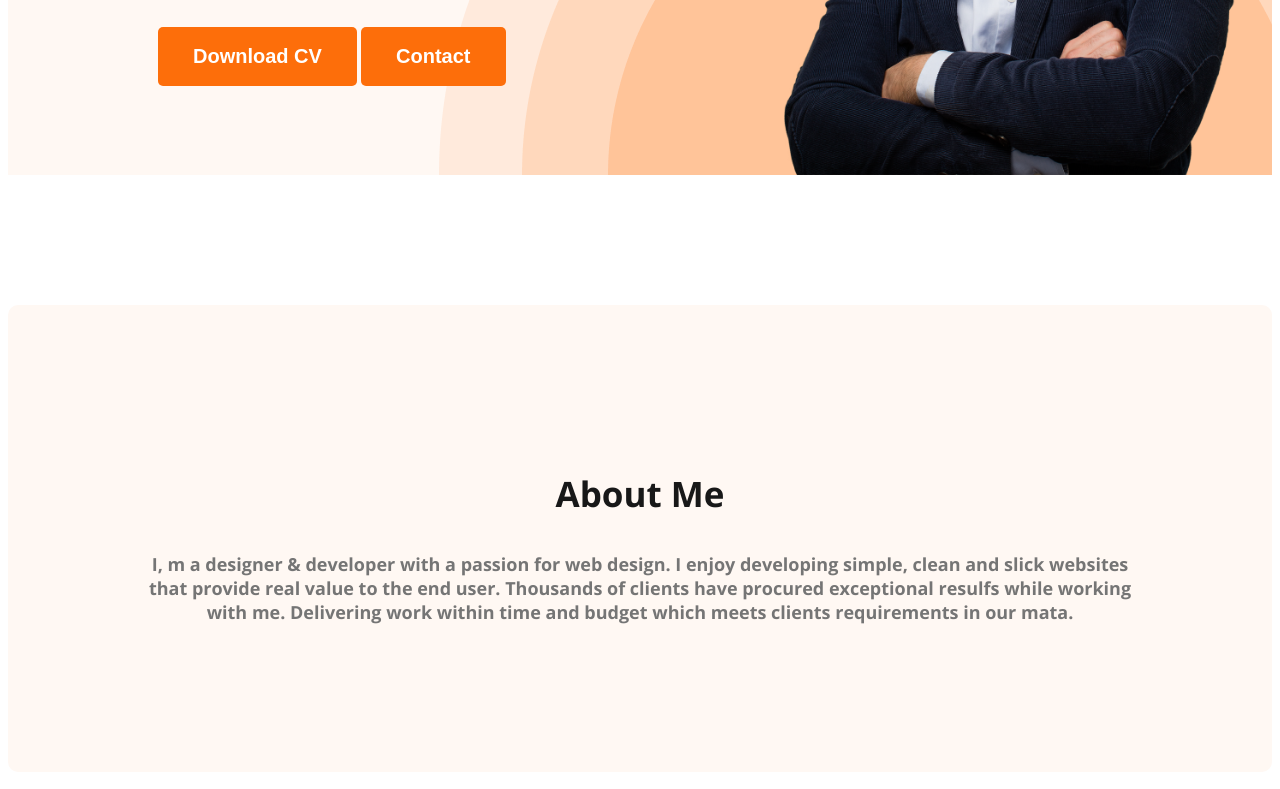
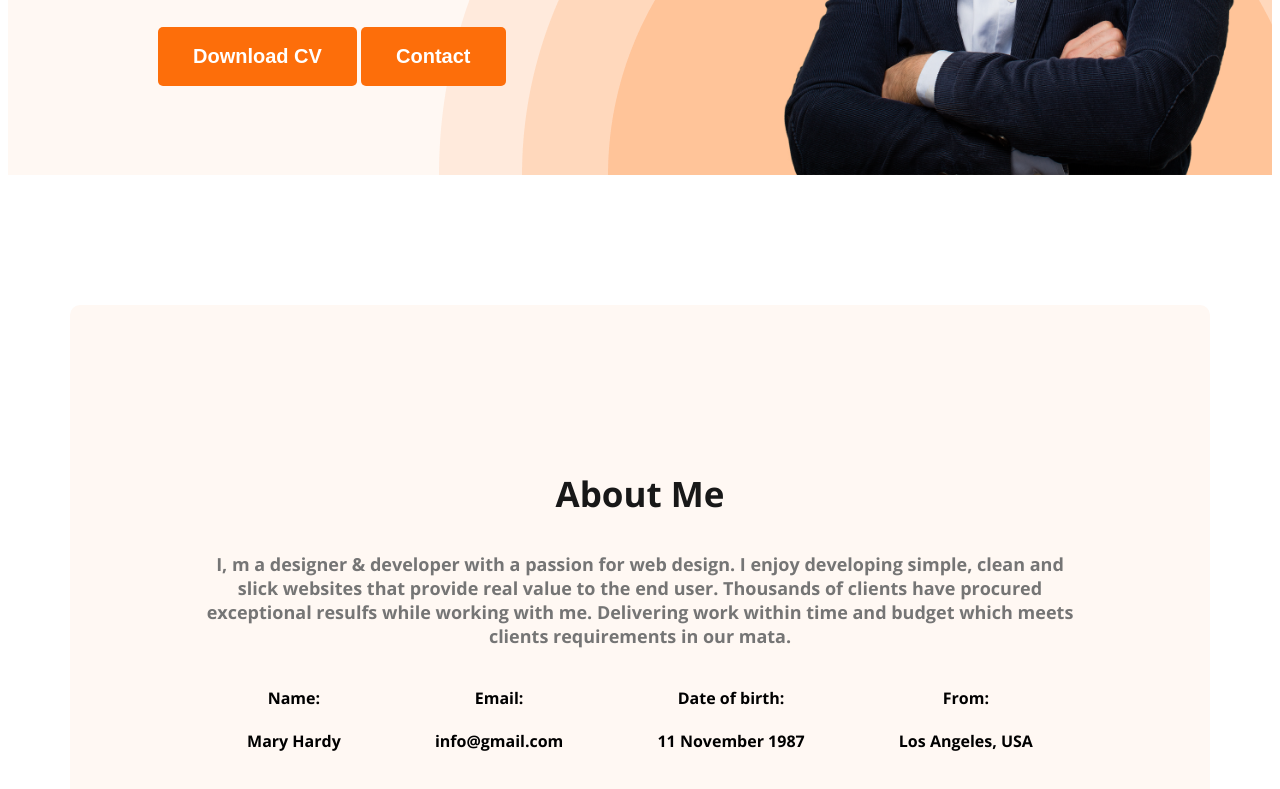
Before and after one commit to AliAbid178/webdeveloper-portfolio, a plain HTML site: page index.html in a window 1280 px wide. Shown: the part 593-1382 px from the top of the page. Drawn offline with nearby package versions, Linux system fonts and the light colour scheme.

Commit message:
added about information

```diff
--- a/index.html
+++ b/index.html
@@ -34,6 +34,25 @@
          <section class="about">
             <h3 class="section-title">About Me</h3>
             <p class="section-description">I, m a designer & developer with a passion for web design. I enjoy developing simple, clean and slick websites that provide real value to the end user. Thousands of clients have procured exceptional resulfs while working with me. Delivering work within time and budget which meets clients requirements in our mata.</p>
+            <!-- .about-info*4>h4.info-title+p.info-description -->
+            <div class="about-info-container">
+                <div class="about-info">
+                    <h4 class="info-title">Name:</h4>
+                    <p class="info-description"> Mary Hardy </p>
+                </div>
+                <div class="about-info">
+                    <h4 class="info-title">Email:</h4>
+                    <p class="info-description">info@gmail.com</p>
+                </div>
+                <div class="about-info">
+                    <h4 class="info-title">Date of birth:</h4>
+                    <p class="info-description">11 November 1987</p>
+                </div>
+                <div class="about-info">
+                    <h4 class="info-title">From:</h4>
+                    <p class="info-description">Los Angeles, USA</p>
+                </div>
+            </div>
 
          </section>
     </main>
--- a/styles/portfolio.css
+++ b/styles/portfolio.css
@@ -105,6 +105,11 @@ nav a {
     font-size: 18px;
 
 }
+/* main section styles */
+main{
+    max-width: 1140px;
+    margin: 0 auto;
+}
 
 /* about section styles */
 .about {
@@ -113,3 +118,10 @@ nav a {
     background: #FFF8F3;
     margin: 130px 0;
 }
+.about-info-container{
+    display: flex;
+    justify-content: space-around;
+}
+.about-info{
+    text-align: center;
+}
```
